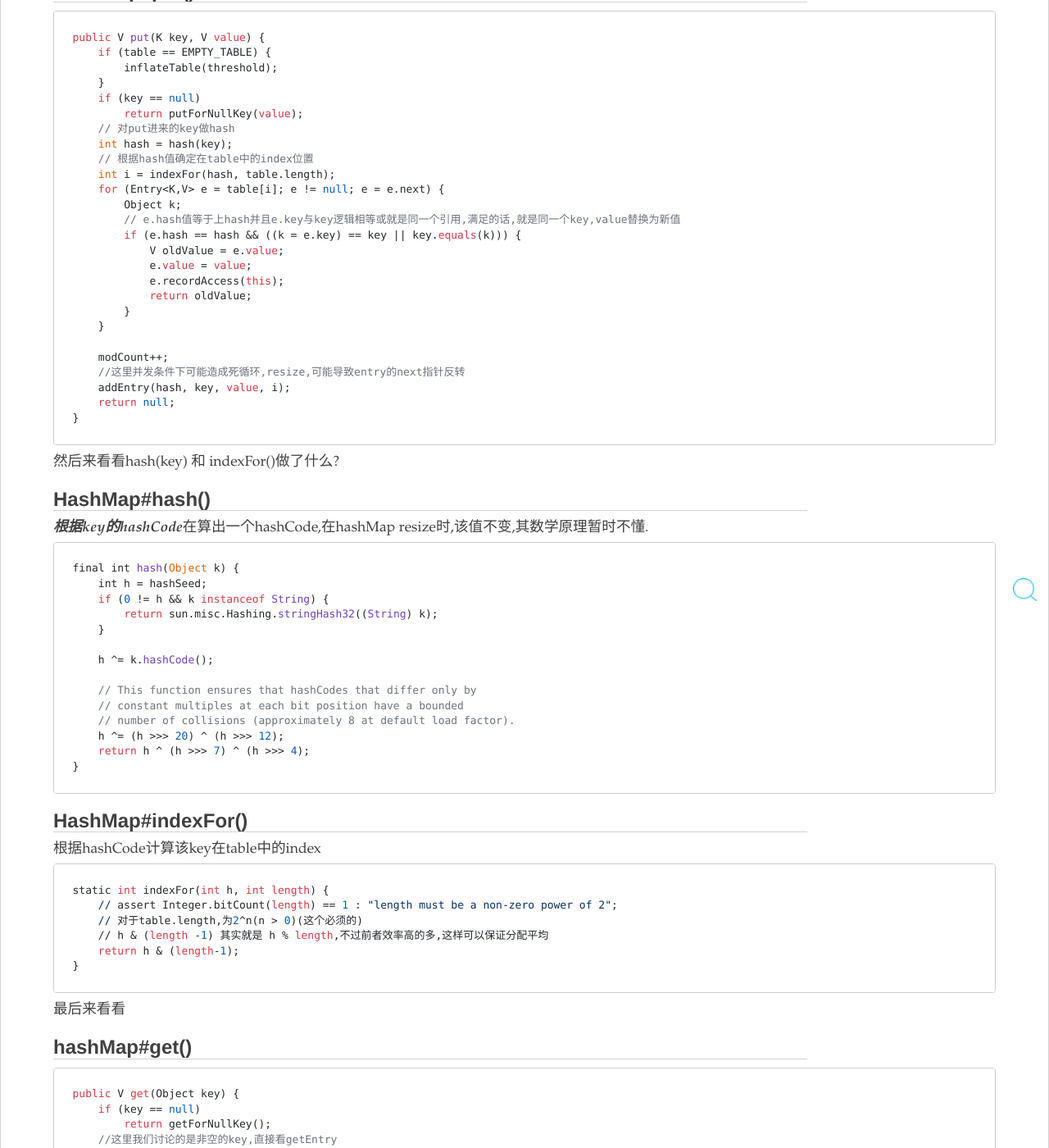
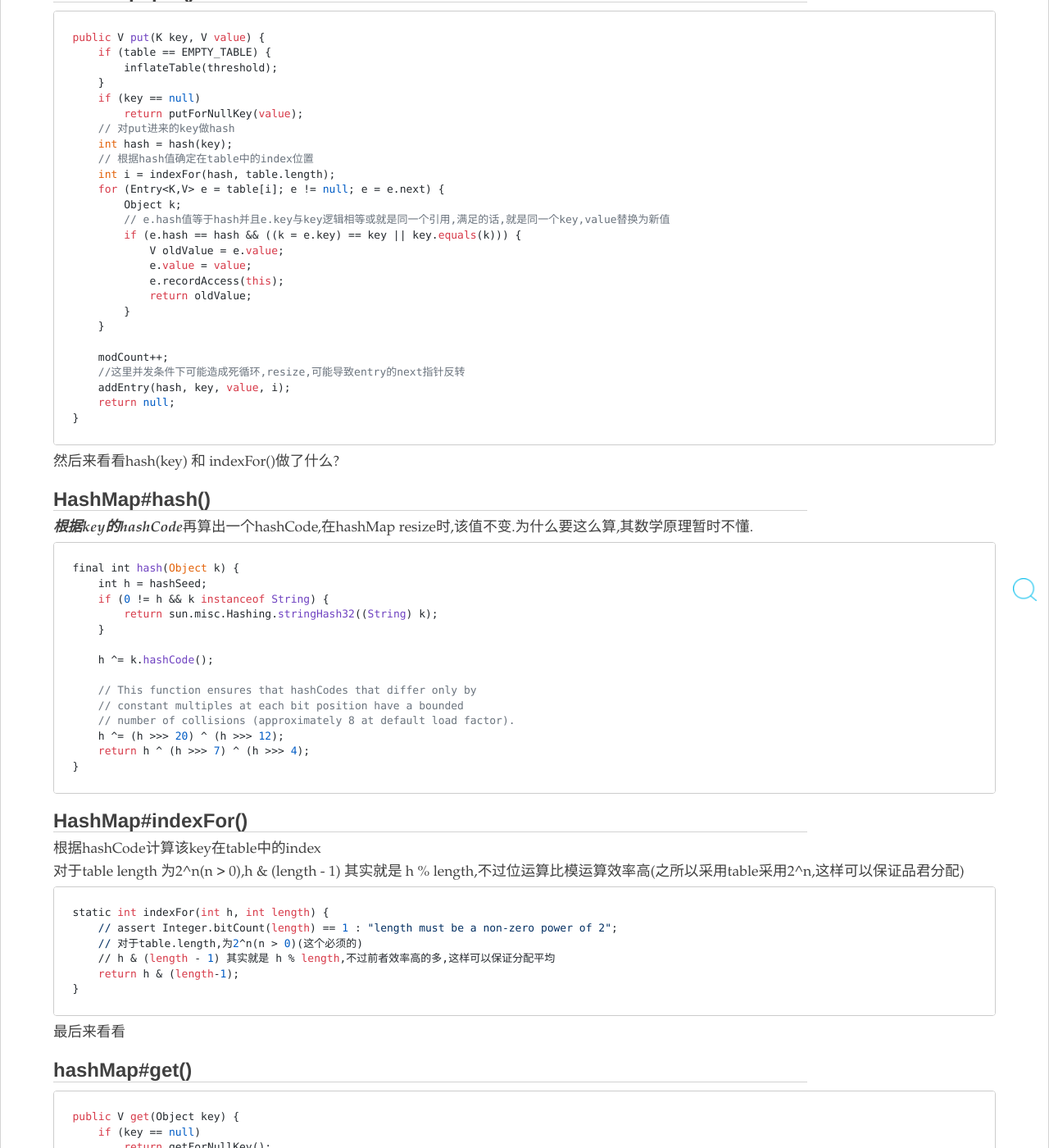
Before and after one commit to zy123a/lcj1992.github.com, a Jekyll site: the page built from _posts/java/2016-03-12-equals_hashCode_example.md, in a window 1280 px wide and 1400 px high, scrolled down 940 px. Shown: the whole window at 82% size. Built offline with Jekyll 4.4.1, drawn with Linux system fonts in a browser that asks for light colours; nearby versions of some CDN libraries; comment, search, counter and statistics services are not loaded; some of the changed text lies outside the part shown.

Commit message:
equal hashCode

```diff
--- a/_posts/java/2016-03-12-equals_hashCode_example.md
+++ b/_posts/java/2016-03-12-equals_hashCode_example.md
@@ -57,7 +57,7 @@ tags: equals hashCode
         int i = indexFor(hash, table.length);
         for (Entry<K,V> e = table[i]; e != null; e = e.next) {
             Object k;
-            // e.hash值等于上hash并且e.key与key逻辑相等或就是同一个引用,满足的话,就是同一个key,value替换为新值
+            // e.hash值等于hash并且e.key与key逻辑相等或就是同一个引用,满足的话,就是同一个key,value替换为新值
             if (e.hash == hash && ((k = e.key) == key || key.equals(k))) {
                 V oldValue = e.value;
                 e.value = value;
@@ -76,7 +76,7 @@ tags: equals hashCode
 
 ### HashMap#hash() {#hash}
 
-***根据key的hashCode***在算出一个hashCode,在hashMap resize时,该值不变,其数学原理暂时不懂.
+***根据key的hashCode***再算出一个hashCode,在hashMap resize时,该值不变.为什么要这么算,其数学原理暂时不懂.
 
     final int hash(Object k) {
         int h = hashSeed;
@@ -98,10 +98,12 @@ tags: equals hashCode
 
 根据hashCode计算该key在table中的index
 
+对于table length 为2^n(n > 0),h & (length - 1) 其实就是 h % length,不过位运算比模运算效率高(之所以采用table采用2^n,这样可以保证品君分配)
+
     static int indexFor(int h, int length) {
         // assert Integer.bitCount(length) == 1 : "length must be a non-zero power of 2";
         // 对于table.length,为2^n(n > 0)(这个必须的)
-        // h & (length -1) 其实就是 h % length,不过前者效率高的多,这样可以保证分配平均
+        // h & (length - 1) 其实就是 h % length,不过前者效率高的多,这样可以保证分配平均
         return h & (length-1);
     }
 
```
Also changed, not shown: other parts of _posts/java/2016-03-12-equals_hashCode_example.md (+3 -1 lines), 1 other file.
